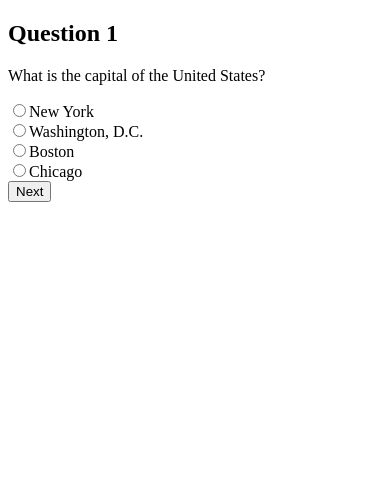
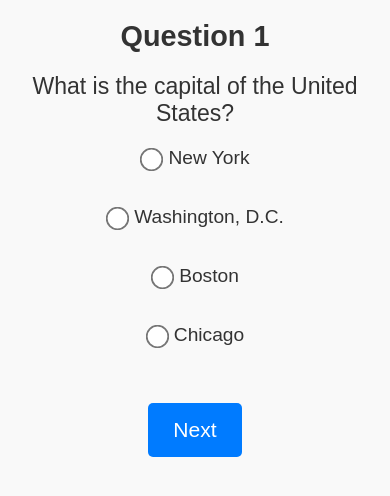
Before and after one commit to cicciocappuccio-webserver/AppWorkbook, a Flask app: page /question in a window 390 px wide. Shown: the top 496 px of the page. Run offline with Flask 3, Linux system fonts and the light colour scheme.

Commit message:
Updated style.css for better mobile responsiveness

```diff
--- a/requirements.txt.txt
+++ /dev/null
@@ -1 +0,0 @@
-flask
--- /dev/null
+++ b/static/style.css
@@ -0,0 +1,78 @@
+/* Generale */
+body {
+    font-family: Arial, sans-serif;
+    margin: 0;
+    padding: 0;
+    text-align: center;
+    background-color: #f9f9f9;
+    color: #333;
+}
+
+/* Titoli e Paragrafi */
+h1, h2 {
+    font-size: 1.8em;
+    margin: 20px 0;
+}
+
+p {
+    font-size: 1.2em;
+    margin: 10px 0;
+}
+
+/* Contenitore Generale */
+form {
+    margin: 20px auto;
+    max-width: 90%; /* Ridimensionabile per dispositivi mobili */
+}
+
+/* Centrare i pulsanti radio e il testo */
+form label {
+    display: flex; /* Layout in riga */
+    align-items: center; /* Allinea verticalmente radio e testo */
+    justify-content: center; /* Centra orizzontalmente */
+    margin-bottom: 15px; /* Spazio tra le opzioni */
+}
+
+/* Personalizzazione dei Radio Button */
+input[type="radio"] {
+    margin-right: 10px; /* Spazio tra pallino e testo */
+    transform: scale(1.5); /* Ingrandisce il pulsante */
+    cursor: pointer; /* Cambia il cursore al passaggio del mouse */
+}
+
+/* Pulsanti */
+button {
+    font-size: 1.2em;
+    padding: 10px 20px;
+    margin-top: 20px;
+    background-color: #007bff;
+    color: white;
+    border: none;
+    border-radius: 5px;
+    cursor: pointer;
+    transition: background-color 0.3s ease;
+}
+
+button:hover {
+    background-color: #0056b3;
+}
+
+/* Layout Responsive */
+@media screen and (max-width: 768px) {
+    body {
+        font-size: 1.2em;
+    }
+
+    h1, h2 {
+        font-size: 1.5em;
+    }
+
+    button {
+        font-size: 1.1em;
+        padding: 15px 25px;
+    }
+
+    input[type="radio"] {
+        transform: scale(1.8); /* Più grande sui dispositivi mobili */
+    }
+}
--- a/templates/index.html
+++ b/templates/index.html
@@ -2,6 +2,7 @@
 <html lang="en">
 <head>
     <title>Workbook Quiz</title>
+    <link rel="stylesheet" href="/static/style.css">
 </head>
 <body>
     <h1>Welcome to the US Citizenship Workbook</h1>
@@ -13,3 +14,8 @@
     </ul>
 </body>
 </html>
+<style>
+    body {
+        background-color: yellow;
+    }
+</style>
--- a/templates/question.html
+++ b/templates/question.html
@@ -2,13 +2,16 @@
 <html lang="en">
 <head>
     <title>Question {{ question.id }}</title>
+    <link rel="stylesheet" href="/static/style.css">
 </head>
 <body>
     <h2>Question {{ question.id }}</h2>
     <p>{{ question.question }}</p>
     <form action="/submit" method="post">
         {% for option in question.options %}
-        <input type="radio" name="{{ question.id }}" value="{{ option }}" required>{{ option }}<br>
+        <label>
+            <input type="radio" name="{{ question.id }}" value="{{ option }}" required> {{ option }}
+        </label><br>
         {% endfor %}
         <button type="submit">Next</button>
     </form>
```
